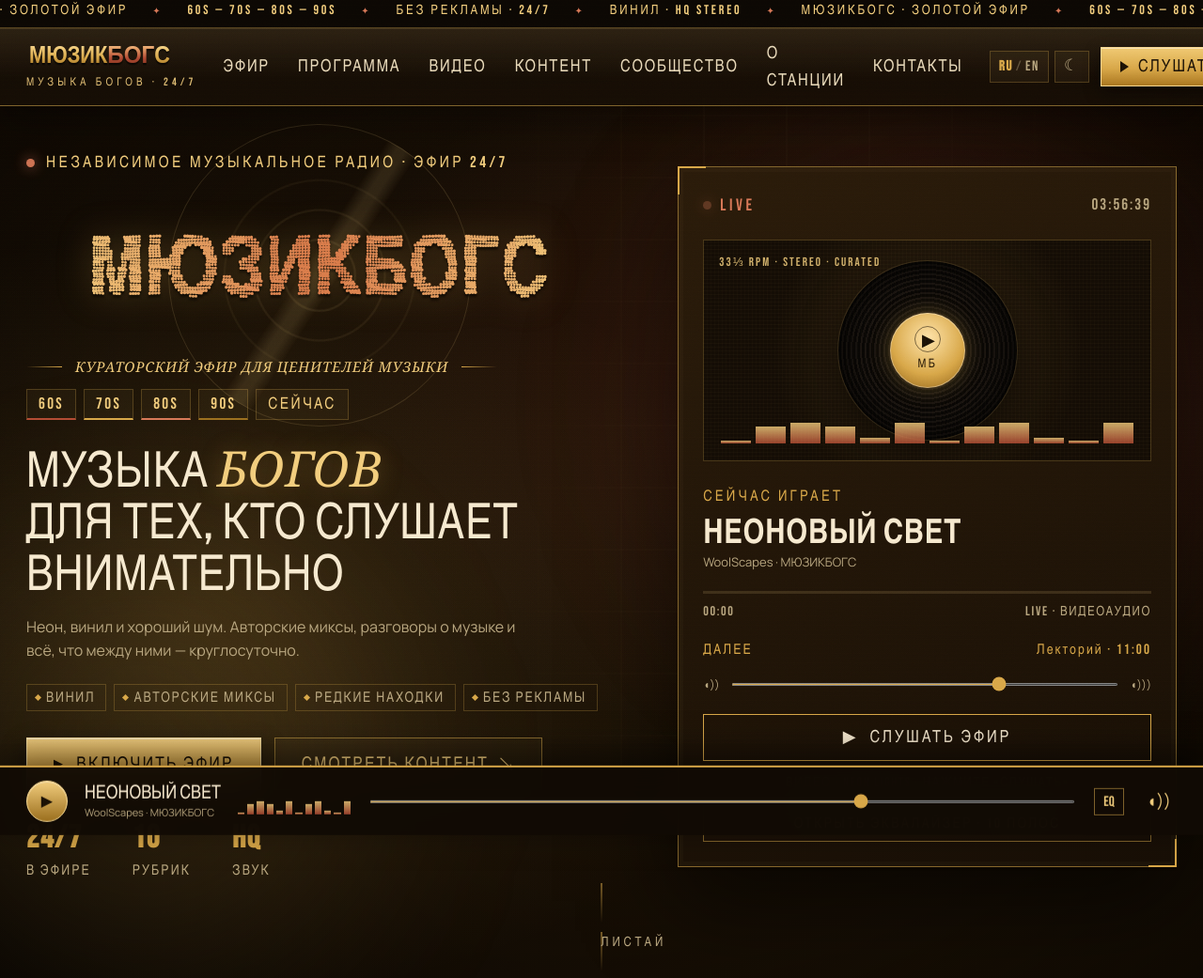
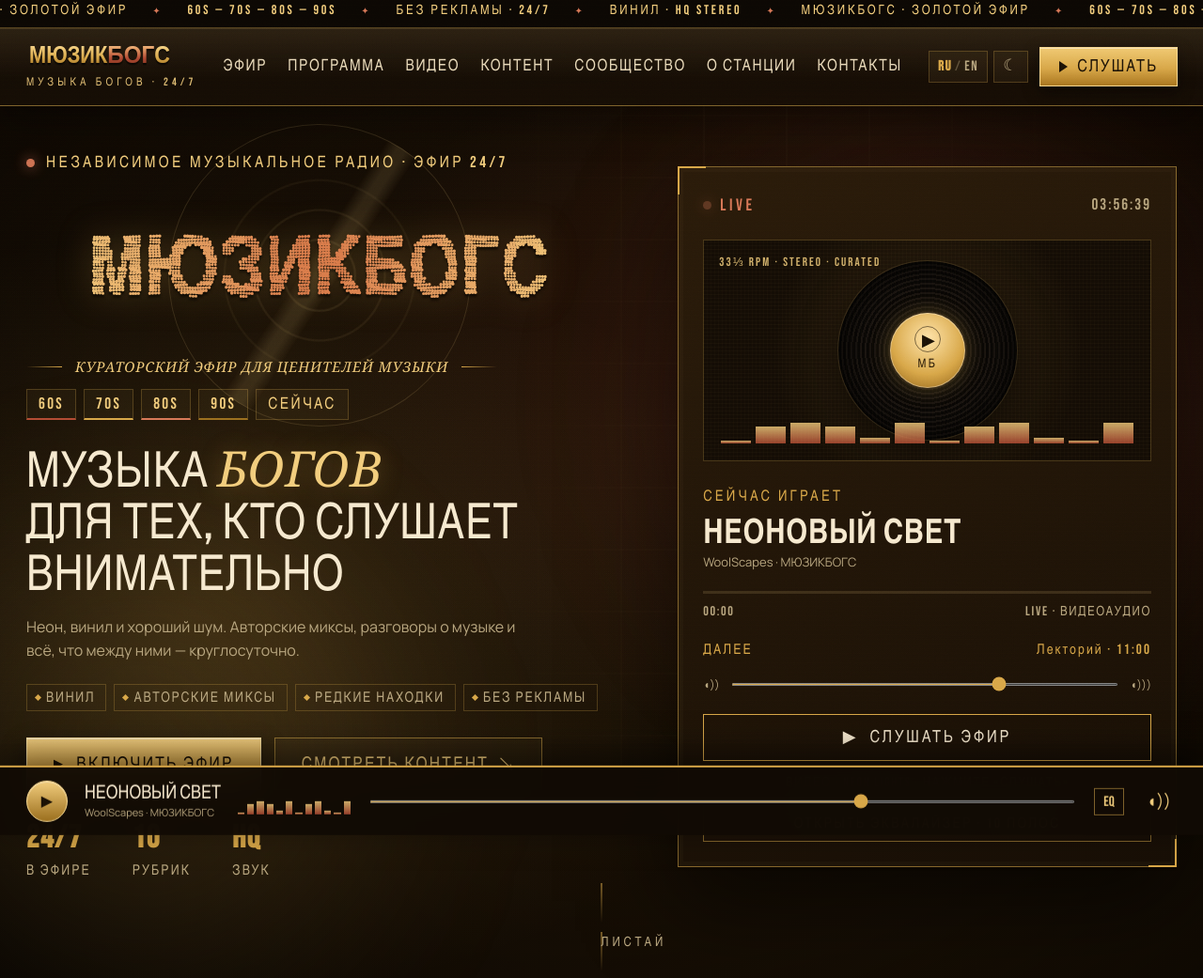
Before and after one commit to vadinishuvalov-star/muzikbogs-gold, a plain HTML site: page index.html in a window 1280 px wide. Shown: the top 1041 px of the page at 94% size. Drawn offline with nearby package versions, Linux system fonts and the light colour scheme; animation ran at ten frames a second; a web font is replaced by a local one.

Commit message:
Fix header nav wrapping

```diff
--- a/styles.css
+++ b/styles.css
@@ -158,10 +158,11 @@ img { max-width: 100%; display: block; }
   color: var(--brand-soft);
   opacity: 0.9;
 }
-.main-nav { display: flex; gap: 30px; align-items: center; }
+.main-nav { display: flex; gap: 22px; align-items: center; }
 .main-nav a {
   font-family: var(--font-display);
-  font-size: 18px;
+  font-size: 17px;
+  white-space: nowrap;
   letter-spacing: 0.1em;
   text-transform: uppercase;
   color: #e8d9b9;
```
